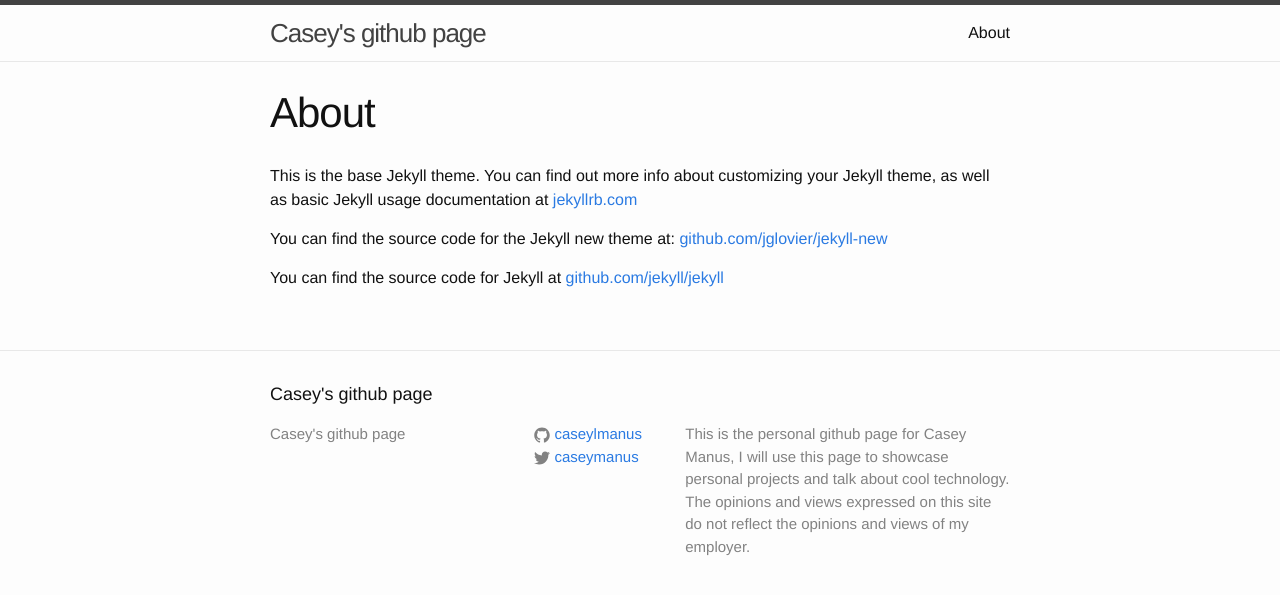
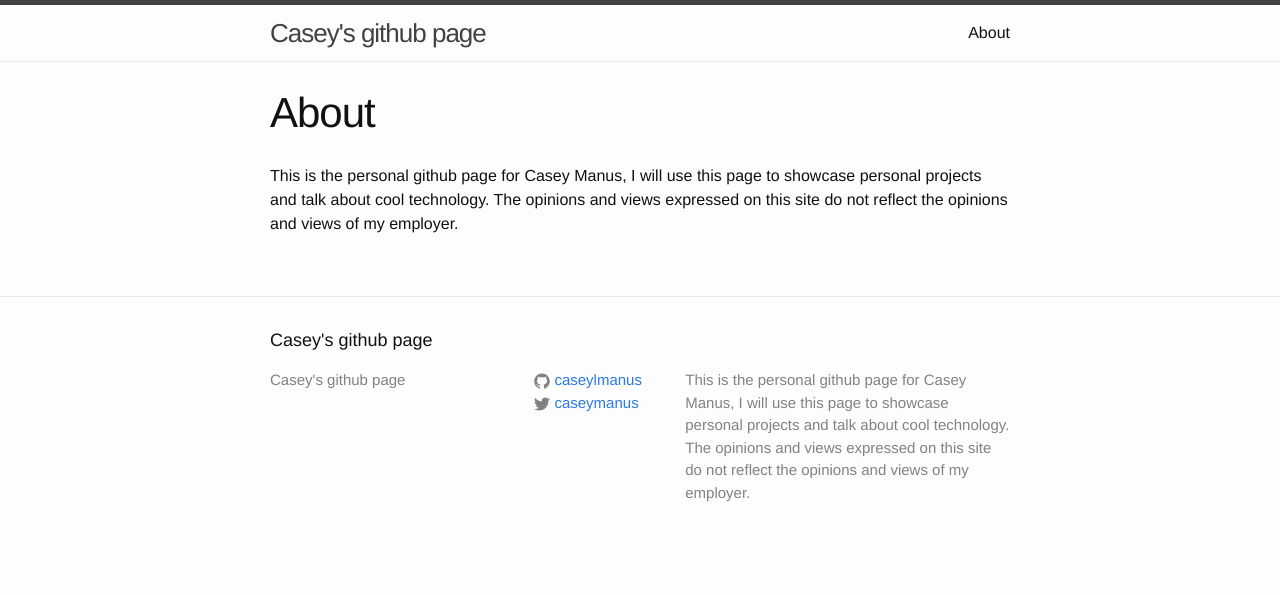
Before and after one commit to caseylmanus/caseylmanus.github.io, a Jekyll site: the page built from about.md, in a window 1280 px wide. Shown: the top 595 px of the page. Built offline with Jekyll 4.4.1, drawn with Linux system fonts in a browser that asks for light colours.

Commit message:
Edited the about page.

```diff
--- a/about.md
+++ b/about.md
@@ -4,8 +4,4 @@
 permalink: /about/
 ---
 
-This is the base Jekyll theme. You can find out more info about customizing your Jekyll theme, as well as basic Jekyll usage documentation at [jekyllrb.com](http://jekyllrb.com/)
-
-You can find the source code for the Jekyll new theme at: [github.com/jglovier/jekyll-new](https://github.com/jglovier/jekyll-new)
-
-You can find the source code for Jekyll at [github.com/jekyll/jekyll](https://github.com/jekyll/jekyll)
+This is the personal github page for Casey Manus, I will use this page to showcase personal projects and talk about cool technology. The opinions and views expressed on this site do not reflect the opinions and views of my employer.
```
